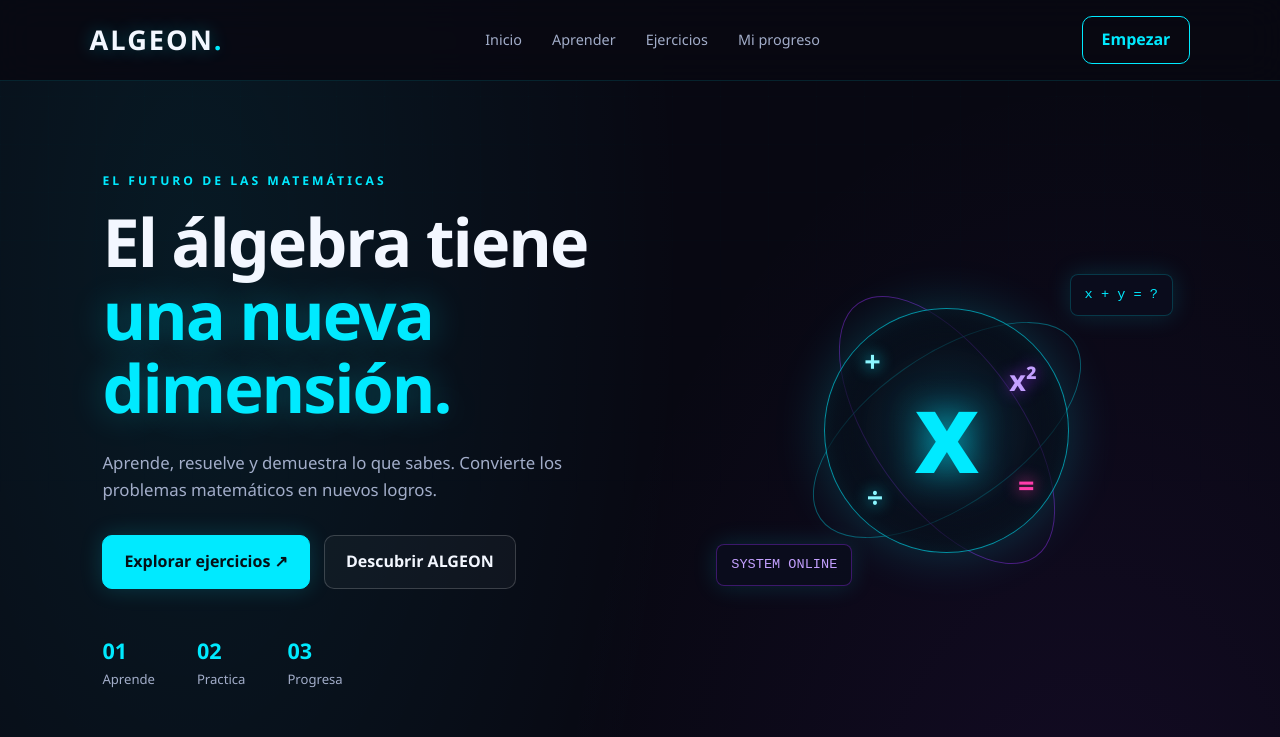
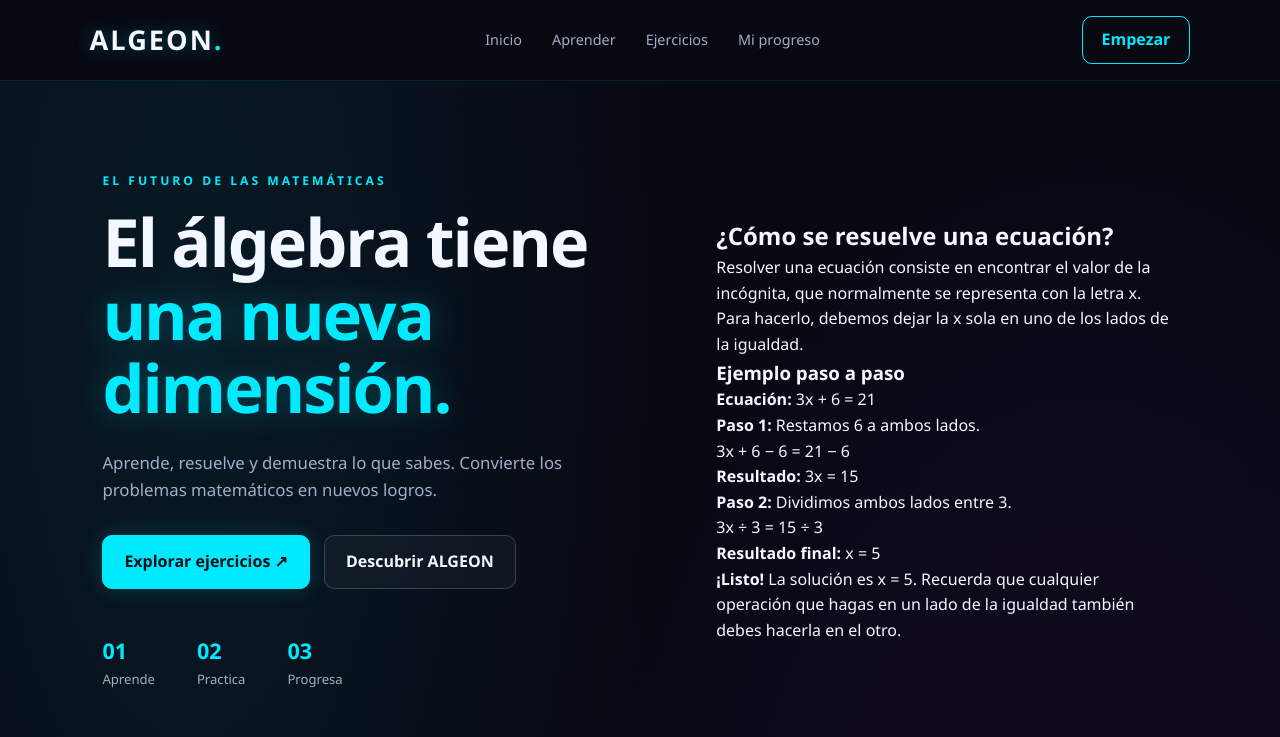
Before and after one commit to sebastianardilac0728-rgb/ALGEON, a plain HTML site: page index.html in a window 1280 px wide. Shown: the top 737 px of the page. Drawn offline with Linux system fonts and the light colour scheme.

Commit message:
Add explanation for solving equations
Added a section explaining how to solve an equation with a step-by-step example.

```diff
--- a/index.html
+++ b/index.html
@@ -58,6 +58,33 @@
           </div>
         </div>
       </div>
+
+<div class="explicacion-algebra">
+  <h2>¿Cómo se resuelve una ecuación?</h2>
+  <p>
+    Resolver una ecuación consiste en encontrar el valor de la
+    incógnita, que normalmente se representa con la letra x.
+    Para hacerlo, debemos dejar la x sola en uno de los lados
+    de la igualdad.
+  </p>
+
+  <h3>Ejemplo paso a paso</h3>
+  <p><strong>Ecuación:</strong> 3x + 6 = 21</p>
+  <p><strong>Paso 1:</strong> Restamos 6 a ambos lados.</p>
+  <p>3x + 6 − 6 = 21 − 6</p>
+  <p><strong>Resultado:</strong> 3x = 15</p>
+
+  <p><strong>Paso 2:</strong> Dividimos ambos lados entre 3.</p>
+  <p>3x ÷ 3 = 15 ÷ 3</p>
+  <p><strong>Resultado final:</strong> x = 5</p>
+
+  <p>
+    <strong>¡Listo!</strong> La solución es x = 5.
+    Recuerda que cualquier operación que hagas en un lado
+    de la igualdad también debes hacerla en el otro.
+  </p>
+</div>
+
 
       <div class="hero-visual" aria-label="Ilustración matemática">
         <div class="orbit orbit-one"></div>
```
